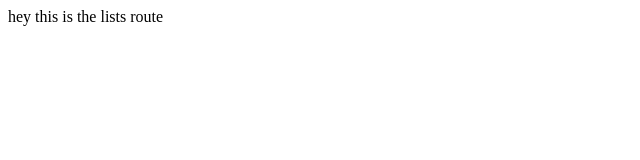
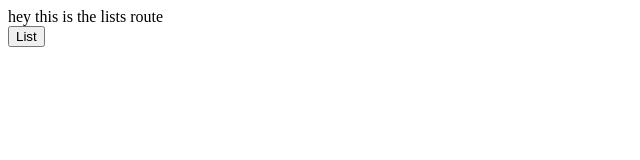
Before and after one commit to TeamBulbasaurs/DontForget, a React app in the folder src/client/: page /Lists in a window 1280 px wide. Shown: the top 160 px of the page, without its empty margins (0-640 px from the left). Built offline with nearby package versions, Linux system fonts and the light colour scheme; the HTML template or start-up script is replaced by a standard one.

Commit message:
routes are now fully functional, now working on material ui and stuff

```diff
--- a/src/client/components/routes/List.jsx
+++ b/src/client/components/routes/List.jsx
@@ -8,6 +8,7 @@ class List extends Component {
     return (
       <div>
         hey this is the list
+        <div onClick={this.props.handleInvite} className="invite"><input className="inviteButton" type="submit" value="Invite"/></div>
       </div>
     )
   }
--- a/src/client/components/routes/Lists.jsx
+++ b/src/client/components/routes/Lists.jsx
@@ -6,8 +6,9 @@ class Lists extends Component {
   }
   render() {
     return (
-      <div>
+      <div className="listsContainer">
         hey this is the lists route
+        <div onClick={this.props.handleSelectList} className="lists"><input className="listsButton" type="submit" value="List"/></div>
       </div>
     )
   }
```
